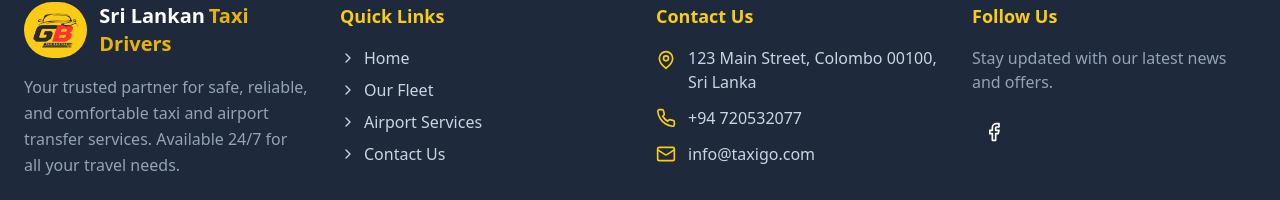
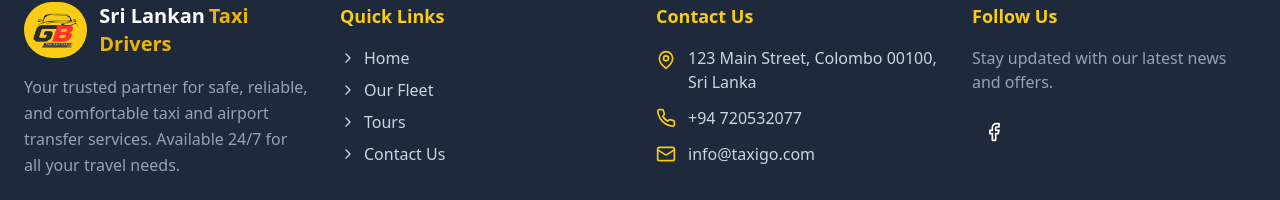
Before and after one commit to malishabandara/gb-taxi, a React (Vite) app: page /tours in a window 1280 px wide. Shown: the part 2280-2480 px from the top of the page. Built offline with nearby package versions, Linux system fonts and the light colour scheme.

Commit message:
Edited footer

```diff
--- a/src/components/Footer.tsx
+++ b/src/components/Footer.tsx
@@ -36,8 +36,8 @@ export default function Footer() {
                 </Link>
               </li>
               <li>
-                <Link to="/airport-services" className="flex items-center text-slate-300 hover:text-yellow-400 transition-colors">
-                  <ChevronRight className="w-4 h-4 mr-2" /> Airport Services
+                <Link to="/tours" className="flex items-center text-slate-300 hover:text-yellow-400 transition-colors">
+                  <ChevronRight className="w-4 h-4 mr-2" />Tours
                 </Link>
               </li>
               <li>
@@ -88,8 +88,8 @@ export default function Footer() {
             © {new Date().getFullYear()}  NextGen Web Works. All rights reserved. +94 78 723 9394.
           </p>
           <div className="flex space-x-6 mt-4 md:mt-0 text-sm text-slate-500">
-            <Link to="/privacy-policy" className="hover:text-yellow-400 transition-colors">Privacy Policy</Link>
-            <Link to="/terms-of-service" className="hover:text-yellow-400 transition-colors">Terms of Service</Link>
+            <p className="hover:text-yellow-400 transition-colors">Privacy Policy</p>
+            <p  className="hover:text-yellow-400 transition-colors">Terms of Service</p>
           </div>
         </div>
       </div>
```
